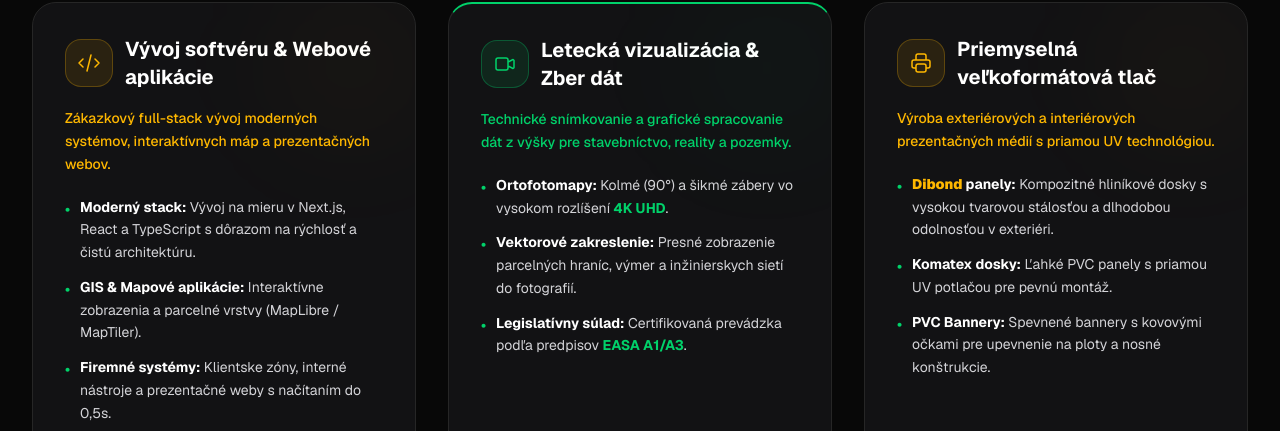
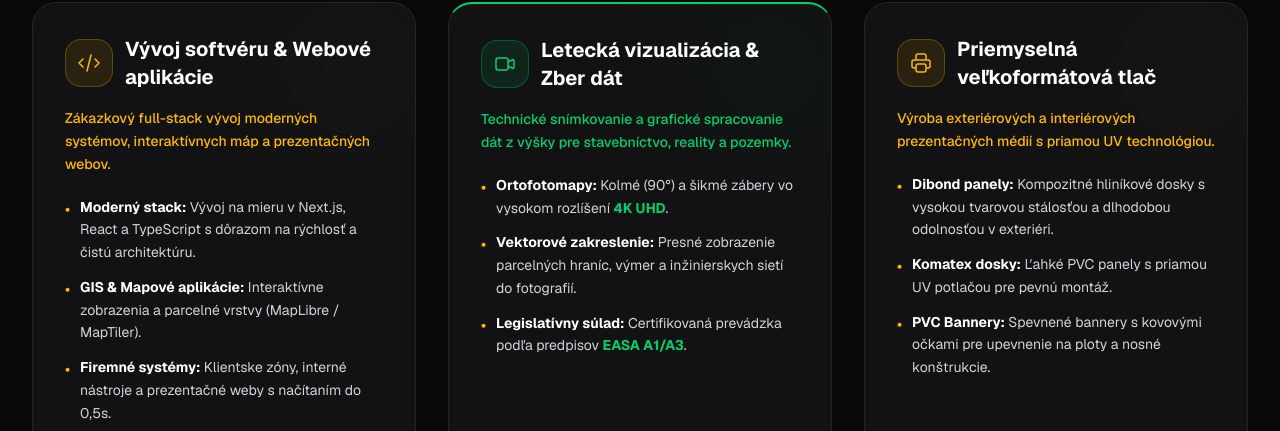
Before and after one commit to Patrik-Barcaj/ElysioTech, a Next.js app: page / in a window 1280 px wide. Shown: the part 1343-1774 px from the top of the page. Built offline with nearby package versions, Linux system fonts and the light colour scheme.

Commit message:
style(services): set bullet dots to yellow and dibond title to white

```diff
--- a/src/app/cennik/page.tsx
+++ b/src/app/cennik/page.tsx
@@ -45,15 +45,15 @@ export default function PricingPage() { // export pricing page component
                                     </div>
                                     <ul className="space-y-3 text-sm text-zinc-300 mb-8 leading-relaxed">
                                         <li className="flex items-start gap-2.5">
-                                            <span className="text-[#00D26A] font-bold">•</span>
+                                            <span className="text-[#FFB800] font-bold">•</span>
                                             <span><strong>Prezentačné weby (od 250 €):</strong> Rýchly Next.js kód, mobilná responzivita a optimalizácia.</span>
                                         </li>
                                         <li className="flex items-start gap-2.5">
-                                            <span className="text-[#00D26A] font-bold">•</span>
+                                            <span className="text-[#FFB800] font-bold">•</span>
                                             <span><strong>GIS a mapové aplikácie:</strong> Zákazkové mapové zobrazenia (MapLibre / MapTiler).</span>
                                         </li>
                                         <li className="flex items-start gap-2.5">
-                                            <span className="text-[#00D26A] font-bold">•</span>
+                                            <span className="text-[#FFB800] font-bold">•</span>
                                             <span><strong>Aplikácie na mieru:</strong> Interné nástroje, klientske zóny a administrácia podľa špecifikácie.</span>
                                         </li>
                                     </ul>
@@ -87,15 +87,15 @@ export default function PricingPage() { // export pricing page component
                                     </div>
                                     <ul className="space-y-3 text-sm text-zinc-300 mb-8 leading-relaxed">
                                         <li className="flex items-start gap-2.5">
-                                            <span className="text-[#00D26A] font-bold">•</span>
+                                            <span className="text-[#FFB800] font-bold">•</span>
                                             <span><strong>Ortofotomapy a snímky:</strong> Kolmé a šikmé zábery vo vysokom rozlíšení.</span>
                                         </li>
                                         <li className="flex items-start gap-2.5">
-                                            <span className="text-[#00D26A] font-bold">•</span>
+                                            <span className="text-[#FFB800] font-bold">•</span>
                                             <span><strong>Vektorové zakreslenie:</strong> Kótovanie hraníc, výmer a inžinierskych sietí.</span>
                                         </li>
                                         <li className="flex items-start gap-2.5">
-                                            <span className="text-[#00D26A] font-bold">•</span>
+                                            <span className="text-[#FFB800] font-bold">•</span>
                                             <span><strong>Certifikácia EASA (A1/A3):</strong> Bezpečná a plne legálna prevádzka.</span>
                                         </li>
                                     </ul>
@@ -129,15 +129,15 @@ export default function PricingPage() { // export pricing page component
                                     </div>
                                     <ul className="space-y-3 text-sm text-zinc-300 mb-8 leading-relaxed">
                                         <li className="flex items-start gap-2.5">
-                                            <span className="text-[#00D26A] font-bold">•</span>
+                                            <span className="text-[#FFB800] font-bold">•</span>
                                             <span><strong>Hliníkový Dibond:</strong> Kompozitné panely s dlhodobou stálosťou.</span>
                                         </li>
                                         <li className="flex items-start gap-2.5">
-                                            <span className="text-[#00D26A] font-bold">•</span>
+                                            <span className="text-[#FFB800] font-bold">•</span>
                                             <span><strong>PVC dosky Komatex:</strong> Ľahké panely s priamou UV potlačou.</span>
                                         </li>
                                         <li className="flex items-start gap-2.5">
-                                            <span className="text-[#00D26A] font-bold">•</span>
+                                            <span className="text-[#FFB800] font-bold">•</span>
                                             <span><strong>Spevnené PVC bannery:</strong> Opatrené kovovými očkami pre uchytenie na ploty a konštrukcie.</span>
                                         </li>
                                     </ul>
--- a/src/components/Services.tsx
+++ b/src/components/Services.tsx
@@ -39,15 +39,15 @@ export default function Services() { // export Services component
                                 </p>
                                 <ul className="text-zinc-300 text-sm leading-relaxed space-y-3 mb-6">
                                     <li className="flex items-start gap-2.5">
-                                        <span className="text-[#00D26A] font-bold mt-0.5">•</span>
+                                        <span className="text-[#FFB800] font-bold mt-0.5">•</span>
                                         <span><strong className="text-white">Moderný stack:</strong> Vývoj na mieru v Next.js, React a TypeScript s dôrazom na rýchlosť a čistú architektúru.</span>
                                     </li>
                                     <li className="flex items-start gap-2.5">
-                                        <span className="text-[#00D26A] font-bold mt-0.5">•</span>
+                                        <span className="text-[#FFB800] font-bold mt-0.5">•</span>
                                         <span><strong className="text-white">GIS & Mapové aplikácie:</strong> Interaktívne zobrazenia a parcelné vrstvy (MapLibre / MapTiler).</span>
                                     </li>
                                     <li className="flex items-start gap-2.5">
-                                        <span className="text-[#00D26A] font-bold mt-0.5">•</span>
+                                        <span className="text-[#FFB800] font-bold mt-0.5">•</span>
                                         <span><strong className="text-white">Firemné systémy:</strong> Klientske zóny, interné nástroje a prezentačné weby s načítaním do 0,5s.</span>
                                     </li>
                                 </ul>
@@ -83,15 +83,15 @@ export default function Services() { // export Services component
                                 </p>
                                 <ul className="text-zinc-300 text-sm leading-relaxed space-y-3 mb-6">
                                     <li className="flex items-start gap-2.5">
-                                        <span className="text-[#00D26A] font-bold mt-0.5">•</span>
+                                        <span className="text-[#FFB800] font-bold mt-0.5">•</span>
                                         <span><strong className="text-white">Ortofotomapy:</strong> Kolmé (90°) a šikmé zábery vo vysokom rozlíšení <strong className="text-[#00D26A]">4K UHD</strong>.</span>
                                     </li>
                                     <li className="flex items-start gap-2.5">
-                                        <span className="text-[#00D26A] font-bold mt-0.5">•</span>
+                                        <span className="text-[#FFB800] font-bold mt-0.5">•</span>
                                         <span><strong className="text-white">Vektorové zakreslenie:</strong> Presné zobrazenie parcelných hraníc, výmer a inžinierskych sietí do fotografií.</span>
                                     </li>
                                     <li className="flex items-start gap-2.5">
-                                        <span className="text-[#00D26A] font-bold mt-0.5">•</span>
+                                        <span className="text-[#FFB800] font-bold mt-0.5">•</span>
                                         <span><strong className="text-white">Legislatívny súlad:</strong> Certifikovaná prevádzka podľa predpisov <strong className="text-[#00D26A]">EASA A1/A3</strong>.</span>
                                     </li>
                                 </ul>
@@ -127,15 +127,15 @@ export default function Services() { // export Services component
                                 </p>
                                 <ul className="text-zinc-300 text-sm leading-relaxed space-y-3 mb-6">
                                     <li className="flex items-start gap-2.5">
-                                        <span className="text-[#00D26A] font-bold mt-0.5">•</span>
-                                        <span><strong className="text-white"><strong className="text-[#FFB800]">Dibond</strong> panely:</strong> Kompozitné hliníkové dosky s vysokou tvarovou stálosťou a dlhodobou odolnosťou v exteriéri.</span>
+                                        <span className="text-[#FFB800] font-bold mt-0.5">•</span>
+                                        <span><strong className="text-white">Dibond panely:</strong> Kompozitné hliníkové dosky s vysokou tvarovou stálosťou a dlhodobou odolnosťou v exteriéri.</span>
                                     </li>
                                     <li className="flex items-start gap-2.5">
-                                        <span className="text-[#00D26A] font-bold mt-0.5">•</span>
+                                        <span className="text-[#FFB800] font-bold mt-0.5">•</span>
                                         <span><strong className="text-white">Komatex dosky:</strong> Ľahké PVC panely s priamou UV potlačou pre pevnú montáž.</span>
                                     </li>
                                     <li className="flex items-start gap-2.5">
-                                        <span className="text-[#00D26A] font-bold mt-0.5">•</span>
+                                        <span className="text-[#FFB800] font-bold mt-0.5">•</span>
                                         <span><strong className="text-white">PVC Bannery:</strong> Spevnené bannery s kovovými očkami pre upevnenie na ploty a nosné konštrukcie.</span>
                                     </li>
                                 </ul>
```
